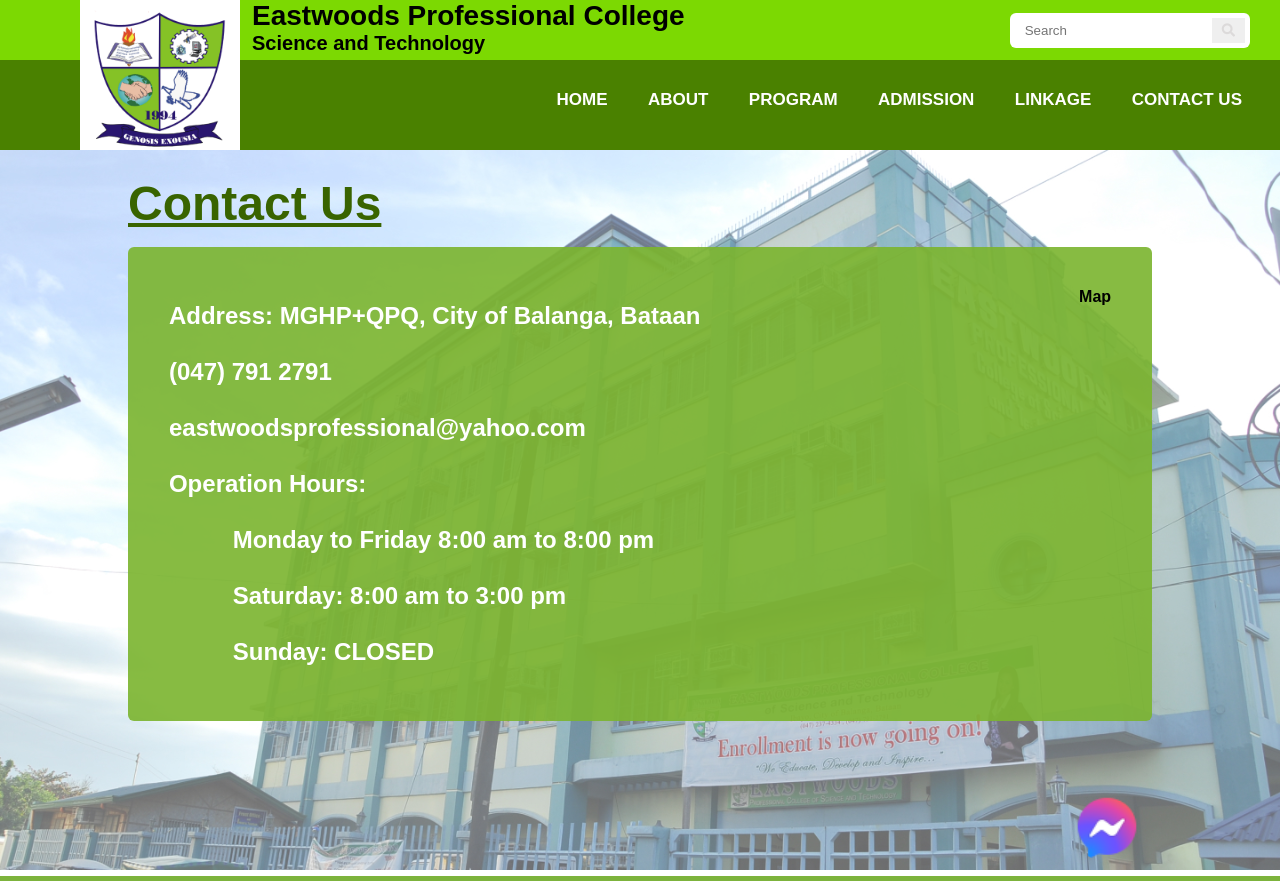
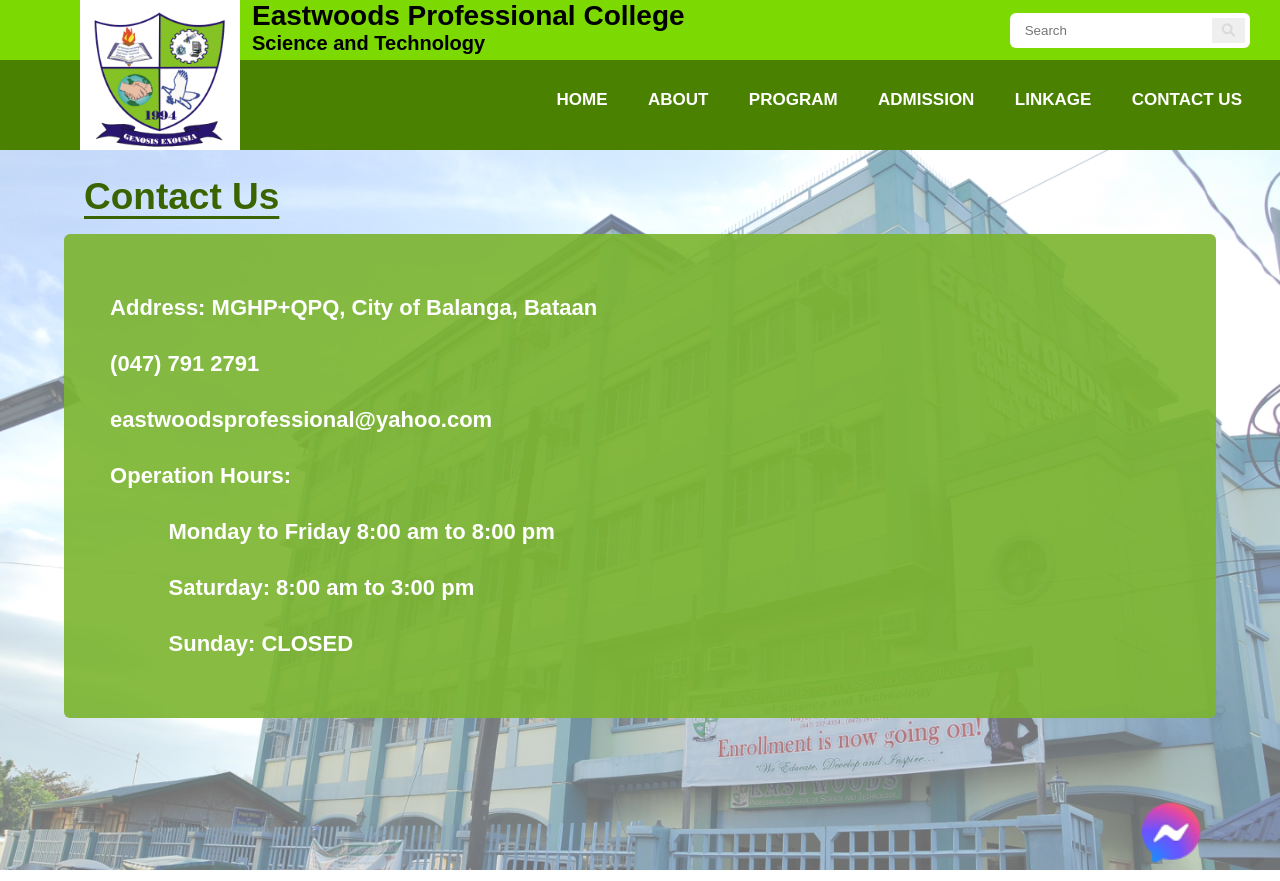
Before and after one commit to PinagpalaGwapo/EPCSTWebsite, a PHP site: page /index.php?page=contact in a window 1280 px wide. Run offline with PHP 8.4, Linux system fonts and the light colour scheme.

Commit message:
Adjustment in contact page

```diff
--- a/EPCST/component/contact.php
+++ b/EPCST/component/contact.php
@@ -1,7 +1,7 @@
 <section id="contact">
 
     <div class="contact-info">
-        <h1 class="contact-title">Contact Us</h1>
+        <h2 class="contact-title">Contact Us</h2>
     </div>
     <div class="contact-card">
         <div>
@@ -16,12 +16,12 @@
             </div>
         </div>
 
-        <div>
+        <div class="map">
             <!-- Map -->
-            Map
+            <p class="iframe-container"<iframe src="https://www.google.com/maps/embed?pb=!1m18!1m12!1m3!1d906.6123639058899!2d120.53696171540155!3d14.679641942316366!2m3!1f0!2f0!3f0!3m2!1i1024!2i768!4f13.1!3m3!1m2!1s0x339641c0395eb9e9%3A0x7d3d02d68a830230!2sEASTWOODS%20Professional%20College%20of%20Science%20and%20Technology!5e0!3m2!1sen!2sph!4v1698121573970!5m2!1sen!2sph" width="500" height="350" style="border:0;" allowfullscreen="" loading="lazy" referrerpolicy="no-referrer-when-downgrade"></iframe></p>
         </div>
 
-        <!-- <p class="iframe-container"<iframe src="https://www.google.com/maps/embed?pb=!1m18!1m12!1m3!1d906.6123639058899!2d120.53696171540155!3d14.679641942316366!2m3!1f0!2f0!3f0!3m2!1i1024!2i768!4f13.1!3m3!1m2!1s0x339641c0395eb9e9%3A0x7d3d02d68a830230!2sEASTWOODS%20Professional%20College%20of%20Science%20and%20Technology!5e0!3m2!1sen!2sph!4v1698121573970!5m2!1sen!2sph" width="500" height="350" style="border:0;" allowfullscreen="" loading="lazy" referrerpolicy="no-referrer-when-downgrade"></iframe></p>-->
+
     </div>
     <div class="messenger">
         <a href="https://www.facebook.com/EPCST/?_rdc=1&_rdr" target="_blank"><img src="../img/messenger.png" alt="messnger_contact" class="messenger-img"></a>
--- a/EPCST/style.css
+++ b/EPCST/style.css
@@ -264,7 +264,7 @@ background: #CC1717;
     background-blend-mode: multiply;
     display: flex;
     flex-direction: column;
-    padding: 10%;
+    padding: 5%;
     padding-top: 2%;
 }
 
@@ -274,21 +274,15 @@ background: #CC1717;
 
 .contact-title {
     color: #396400;
+    margin-left: 20px;
     text-decoration: underline;
-    font-size: 48px;
+    text-decoration-thickness: 2.5px;
+    text-underline-offset: 0.2em;
+    font-size: 37px;
 }
 
 #contact {
     position: relative;
-}
-
-.wrapper {
-    padding-top: 40px;
-    padding-bottom: 40px;
-}
-
-.wrapper:focus {
-    outline: 0;
 }
 
 .contact-card {
@@ -296,33 +290,17 @@ background: #CC1717;
     padding: 4%;
     margin-top: 16px;
     justify-content: space-between;
-    /*position: absolute;
-    top: 50%;
-    left: 50;
-    transform: translate(-50%, -50%);*/
-    /* display: inline-block; */
-    /* margin: auto; */
-    /*line-height: 1.6; */
-    /*min-height: 50vh;*/
-    /* width: 400px; */
     border-radius: 6px;
-    /* position: relative; */
-    /*place-content: center;
-    align-content: center;
-    flex-direction: column;*/
     background-color: #7CB530E8;
-    /*height: 530px;
-     top: 323px;
-    left: 134px; */
-    /*border-radius: 10px;*/
 }
+
 .do-container {
     padding-left: 12%;
 }
 
 .contact-card p {
     color: #fff;
-    font-size: x-large;
+    font-size: 22px;
     line-height: 56px;
 }
 .messenger {
@@ -343,49 +321,10 @@ background: #CC1717;
 
 }
 
-/*.iframe-container {
-    order: 1;
-}*/
-
-/*
-.contact-card:nth-child(*) {
-    color:white;
-    font-size: 23px;
-} */
-/*
-.address {
-    color: white;
-    font-size: 25px;
+.map {
+    border-radius: 10px;
+    float: right;
 }
-
-.contact-number {
-    color: white;
-    font-size: 25px;
-}
-
-.school-email {
-    color: white;
-    font-size: 25px;
-}
-
-.duration-operation {
-    color: white;
-    font-size: 25px;
-}
-.monday-fri {
-    color: white;
-    font-size: 25px;
-}
-
-.saturday {
-    color: white;
-    font-size: 25px;
-}
-
-.sunday {
-    color: white;
-    font-size: 25px;
-}*/
 
 /* contact end */
 
```
